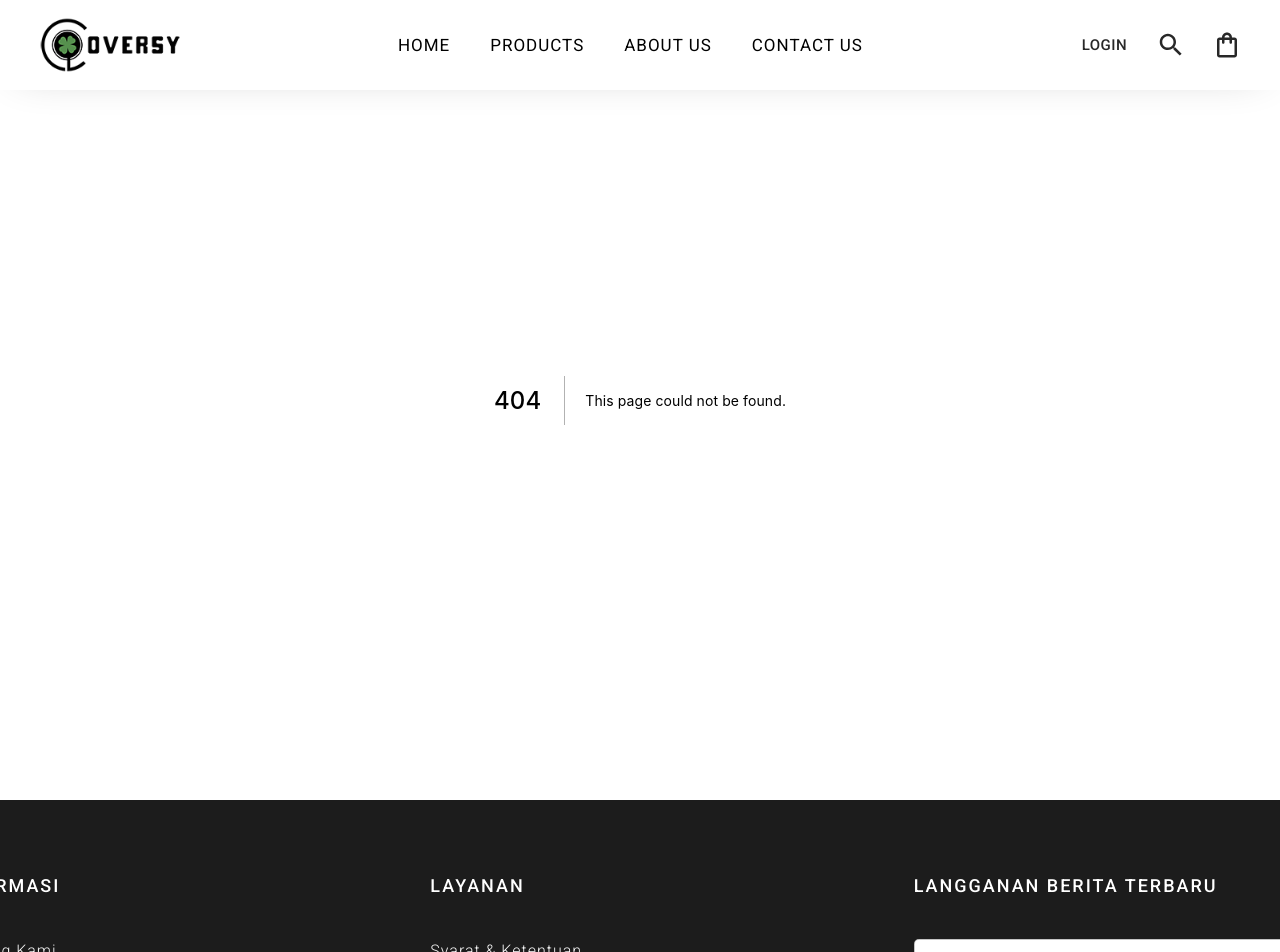
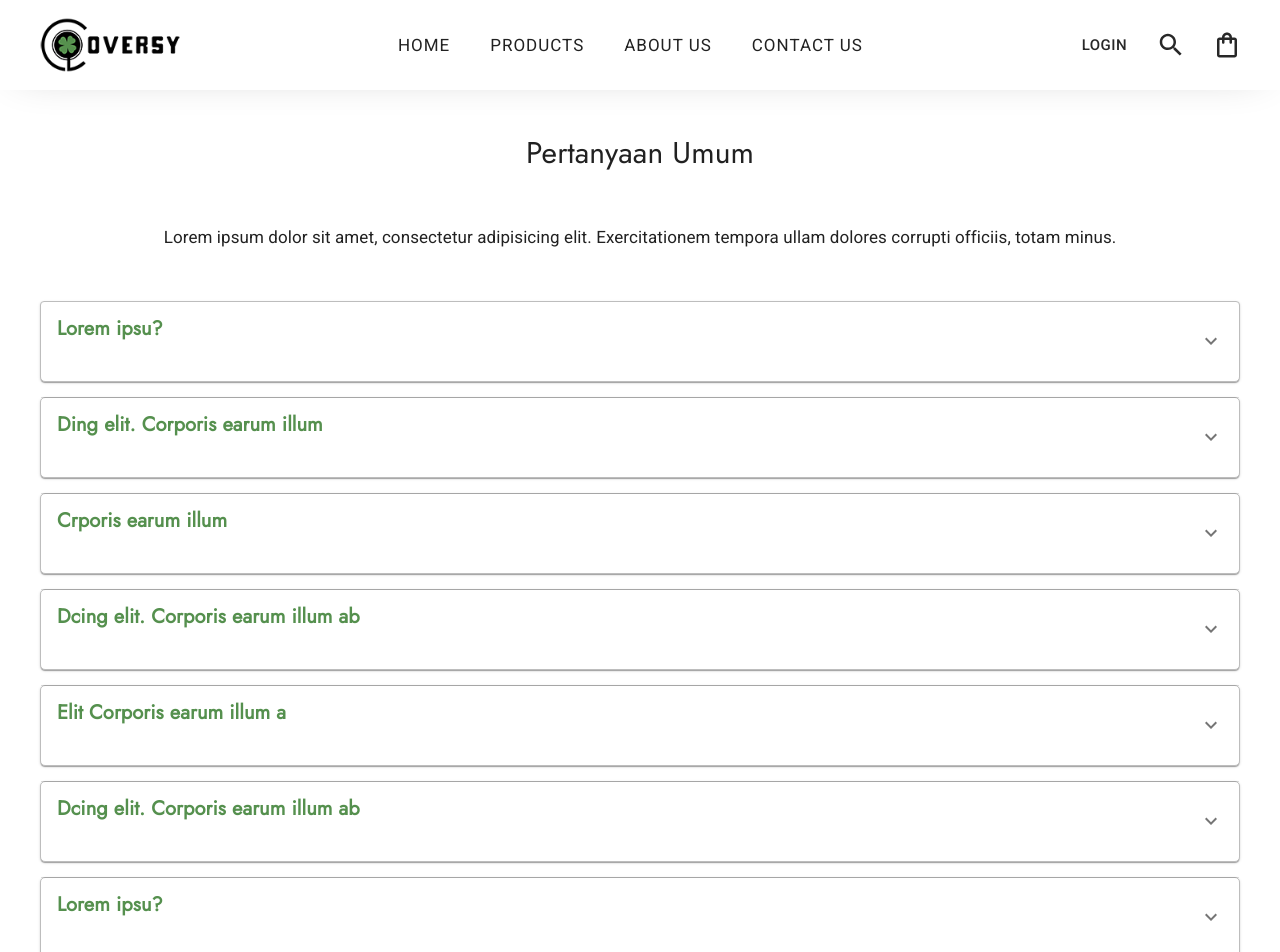
Before and after one commit to ericpeweh/cloversy-store-web, a Next.js app: page /faq in a window 1280 px wide. Before the commit this address had no page. Shown: the top 952 px of the page. Built offline with nearby package versions, Linux system fonts and the light colour scheme.

Commit message:
added /faq page
- created Accordion reuseable component

```diff
--- /dev/null
+++ b/components/Accordion/Accordion.styles.ts
@@ -0,0 +1,36 @@
+// Dependencies
+import { styled } from "@mui/system";
+
+// Components
+import { Accordion, AccordionDetails, AccordionSummary } from "@mui/material";
+
+interface AccordionContainerProps {
+	active?: boolean;
+}
+
+export const AccordionContainer = styled(Accordion, {
+	shouldForwardProp: props => props !== "active"
+})<AccordionContainerProps>(({ theme, expanded }) => ({
+	border: `1px solid ${expanded ? theme.palette.primary.main : theme.palette.grey[400]}`,
+	borderRadius: "0.5rem",
+	marginBottom: "1.5rem"
+})) as typeof Accordion;
+
+export const Summary = styled(AccordionSummary)({}) as typeof AccordionSummary;
+
+export const AccordionTitle = styled("h2")(({ theme }) => ({
+	fontSize: "2rem",
+	fontWeight: 600,
+	marginBottom: "2.5rem",
+	fontFamily: "var(--font-secondary)",
+	color: theme.palette.primary.main
+}));
+
+export const Details = styled(AccordionDetails)({}) as typeof AccordionDetails;
+
+export const AccordionDescription = styled("p")({
+	fontSize: "1.6rem",
+	fontWeight: 400,
+	lineHeight: "3rem",
+	marginBottom: "1.5rem"
+});
--- /dev/null
+++ b/components/Accordion/Accordion.tsx
@@ -0,0 +1,40 @@
+// Dependencies
+import React, { useState } from "react";
+
+// Styles
+import {
+	AccordionContainer,
+	AccordionDescription,
+	AccordionTitle,
+	Details,
+	Summary
+} from "./Accordion.styles";
+
+// Icons
+import ExpandMoreIcon from "@mui/icons-material/ExpandMore";
+
+interface AccordionProps {
+	title: string;
+	description: string;
+}
+
+const Accordion = ({ title, description }: AccordionProps) => {
+	const [isExpanded, setIsExpanded] = useState<boolean>(false);
+
+	const expandChangeHandler = (_: React.SyntheticEvent, newValue: boolean) => {
+		setIsExpanded(newValue);
+	};
+
+	return (
+		<AccordionContainer expanded={isExpanded} onChange={expandChangeHandler}>
+			<Summary expandIcon={<ExpandMoreIcon />}>
+				<AccordionTitle>{title}</AccordionTitle>
+			</Summary>
+			<Details>
+				<AccordionDescription>{description}</AccordionDescription>
+			</Details>
+		</AccordionContainer>
+	);
+};
+
+export default Accordion;
--- /dev/null
+++ b/components/Faq/Faq.styles.ts
@@ -0,0 +1,20 @@
+// Dependencies
+import { styled } from "@mui/system";
+
+export const FaqContainer = styled("section")({
+	display: "flex",
+	flexDirection: "column",
+	alignItems: "center",
+	minHeight: "100vh"
+});
+
+export const FaqSubtitle = styled("p")({
+	fontSize: "1.7rem",
+	marginBottom: "5rem",
+	textAlign: "center"
+});
+
+export const ContentContainer = styled("div")({
+	width: "120rem",
+	marginBottom: "10rem"
+});
--- /dev/null
+++ b/components/Faq/Faq.tsx
@@ -0,0 +1,59 @@
+// Dependencies
+import React from "react";
+import Accordion from "../Accordion/Accordion";
+import PageTitle from "../PageTitle/PageTitle";
+
+// Styles
+import { ContentContainer, FaqContainer, FaqSubtitle } from "./Faq.styles";
+
+const Faq = () => {
+	return (
+		<FaqContainer>
+			<PageTitle>Pertanyaan Umum</PageTitle>
+			<ContentContainer>
+				<FaqSubtitle>
+					Lorem ipsum dolor sit amet, consectetur adipisicing elit. Exercitationem tempora ullam
+					dolores corrupti officiis, totam minus.
+				</FaqSubtitle>
+				<Accordion
+					title="Lorem ipsu?"
+					description="Lorem ipsum dolor sit amet consectetur adipisicing elit. Corporis earum illum ab modi officia, pariatur quo ad fugiat. Saepe mollitia quisquam quis repellendus at soluta corporis odit inventore, dignissimos ea."
+				/>
+				<Accordion
+					title="Ding elit. Corporis earum illum "
+					description="Ffugiat. Saepe mollitia quisquam quis repellendus Lorem ipsum dolor sit amet consectetur adipisicing elit. Corporis earum illum ab modi officia, pariatur quo ad at soluta corporis odit inventore, dignissimos ea."
+				/>
+				<Accordion
+					title="Crporis earum illum "
+					description="Uam quis repellendus at soluta corporis odit inventore, dignissimos ea. Lorem ipsum dolor sit amet consectetur adipisicing elit. Corporis earum illum ab modi officia, pariatur quo ad fugiat. Saepe mollitia quisq"
+				/>
+				<Accordion
+					title="Dcing elit. Corporis earum illum ab"
+					description="Lorem ipsum dolor sit amet consectetur adipisicing elit. Corporis earum illum ab modi officia, pariatur quo ad fugiat. Saepe mollitia quisquam quis repellendus at soluta corporis odit inventore, dignissimos ea. arum illum ab modi officia, pariatur quo ad fugiat. Saepe mollitia quisquam quis repellendus at soluta corporis odit inventore, dignissimos ea."
+				/>
+				<Accordion
+					title="Elit Corporis earum illum a"
+					description="Piu psum dolor sit amet consectetur adipisicing elit. Corporis earum illum ab modi officia, pariatur quo ad fug"
+				/>
+				<Accordion
+					title="Dcing elit. Corporis earum illum ab"
+					description="Lorem ipsum dolor sit amet consectetur adipisicing elit. Corporis earum illum ab modi officia, pariatur quo ad fugiat. Saepe mollitia quisquam quis repellendus at soluta corporis odit inventore, dignissimos ea. arum illum ab modi officia, pariatur quo ad fugiat. Saepe mollitia quisquam quis repellendus at soluta corporis odit inventore, dignissimos ea."
+				/>
+				<Accordion
+					title="Lorem ipsu?"
+					description="Lorem ipsum dolor sit amet consectetur adipisicing elit. Corporis earum illum ab modi officia, pariatur quo ad fugiat. Saepe mollitia quisquam quis repellendus at soluta corporis odit inventore, dignissimos ea."
+				/>
+				<Accordion
+					title="Ding elit. Corporis earum illum "
+					description="Ffugiat. Saepe mollitia quisquam quis repellendus Lorem ipsum dolor sit amet consectetur adipisicing elit. Corporis earum illum ab modi officia, pariatur quo ad at soluta corporis odit inventore, dignissimos ea."
+				/>
+				<Accordion
+					title="Elit Corporis earum illum a"
+					description="Piu psum dolor sit amet consectetur adipisicing elit. Corporis earum illum ab modi officia, pariatur quo ad fug"
+				/>
+			</ContentContainer>
+		</FaqContainer>
+	);
+};
+
+export default Faq;
--- /dev/null
+++ b/pages/faq.tsx
@@ -0,0 +1,26 @@
+// Dependencies
+import React from "react";
+import Head from "next/head";
+import { NextPage } from "next";
+
+// Components
+import MainWrapper from "../components/PageWrapper/MainWrapper";
+import Faq from "../components/Faq/Faq";
+
+const FaqPage: NextPage = () => {
+	return (
+		<>
+			<Head>
+				<title>Pertanyaan Umum</title>
+				<meta name="description" content="Customize your shoes, be special!" />
+				<link rel="icon" href="/favicon.ico" />
+			</Head>
+
+			<MainWrapper>
+				<Faq />
+			</MainWrapper>
+		</>
+	);
+};
+
+export default FaqPage;
```
